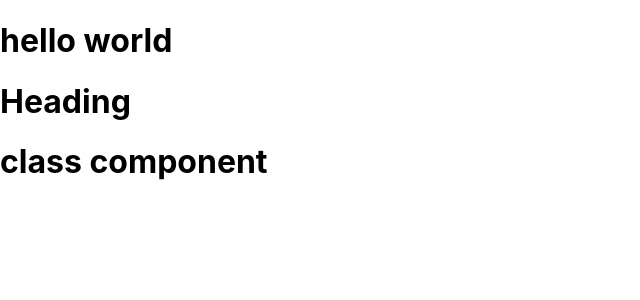
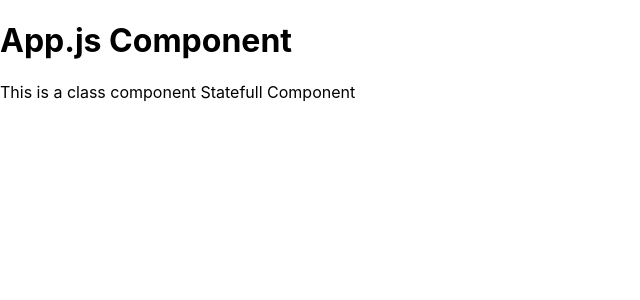
Before and after one commit to shirishagit/REACT-2, a React (Create React App) app in the folder react9/: page / in a window 1280 px wide. Shown: the top 300 px of the page, without its empty margins (0-640 px from the left). Built offline with nearby package versions, Linux system fonts and the light colour scheme.

Commit message:
new updated file

```diff
--- a/react9/src/App.js
+++ b/react9/src/App.js
@@ -1,13 +1,13 @@
 import react from "react";
-import One from "./PRACTICE/0ne";
-import Two from "./PRACTICE/CLASS COMPONENT/Two";
+// import One from "./PRACTICE/FUNCTIONAL COMPONENT/0ne";
+import One from "./PRACTICE/CLASS COMPONENT/One";
 
 function App() {
   return (
     <div className="App">
-      <h1>hello world</h1>
-      <One/>
-      <Two/>
+      <h1>App.js Component</h1>
+      {/* <One name="Object" used=" is Stateless component"/> */}
+      <One name="Statefull" used="Component"/>
     </div>
   );
 }
--- a/react9/src/PRACTICE/0ne.js
+++ /dev/null
@@ -1,9 +0,0 @@
-import react from "react";
-
-const One =()=>{
-    return(
-        <h1>Heading</h1>
-    )
-}
-
-export default One;
--- /dev/null
+++ b/react9/src/PRACTICE/CLASS COMPONENT/One.js
@@ -0,0 +1,13 @@
+import React, {Component} from "react";
+
+class One extends Component{
+    render(){
+        return(
+            <div>
+                <p>This is a class component {this.props.name} {this.props.used}</p>
+            </div>
+        )
+    }
+}
+
+export default One;
--- a/react9/src/PRACTICE/CLASS COMPONENT/Two.js
+++ /dev/null
@@ -1,9 +0,0 @@
-import React from "react";
-
-const Two=()=>{
-    return(
-        <h1>class component</h1>
-    )
-}
-
-export default Two;
--- /dev/null
+++ b/react9/src/PRACTICE/FUNCTIONAL COMPONENT/0ne.js
@@ -0,0 +1,13 @@
+import react from "react";
+
+const One = props =>{
+    console.log(props)
+    return(
+        <div>
+           <h1>Functional compounent {props.name}  { props.used}</h1>
+        </div>
+
+    )
+}
+
+export default One;
```
